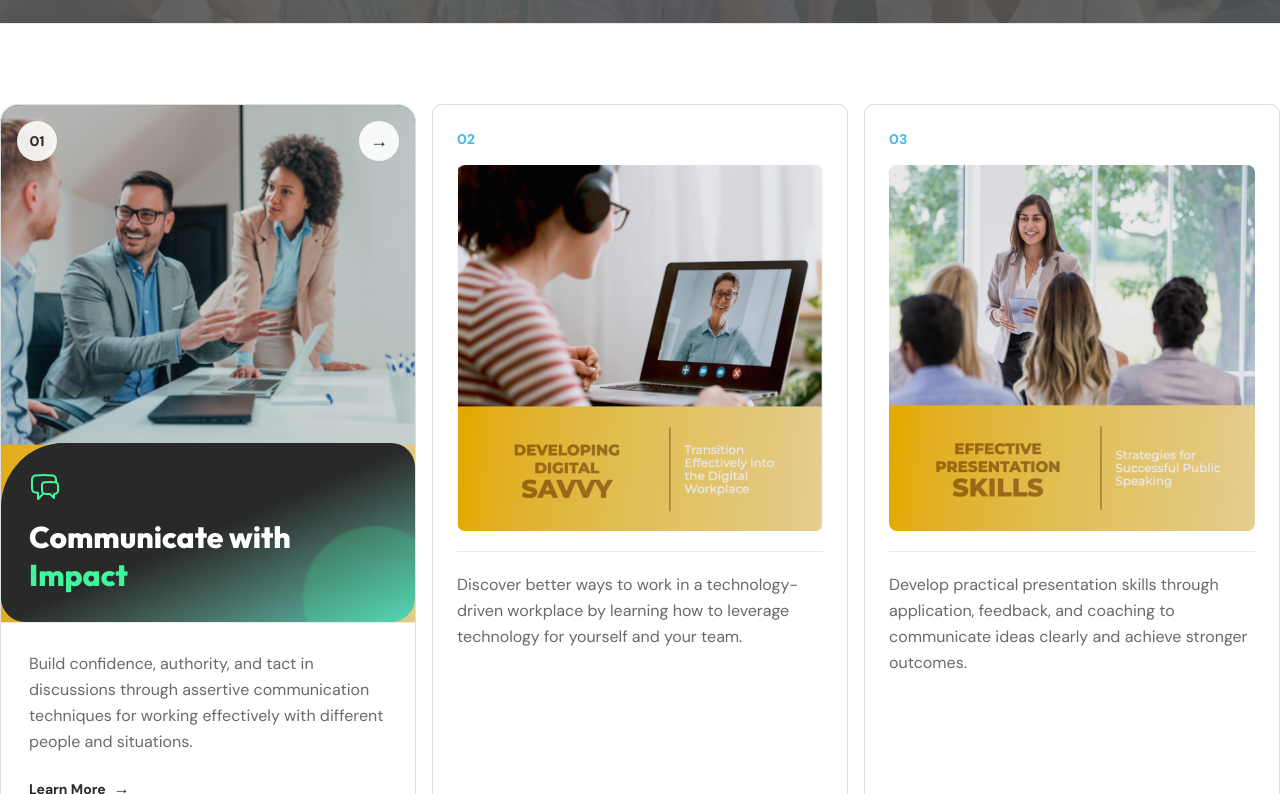
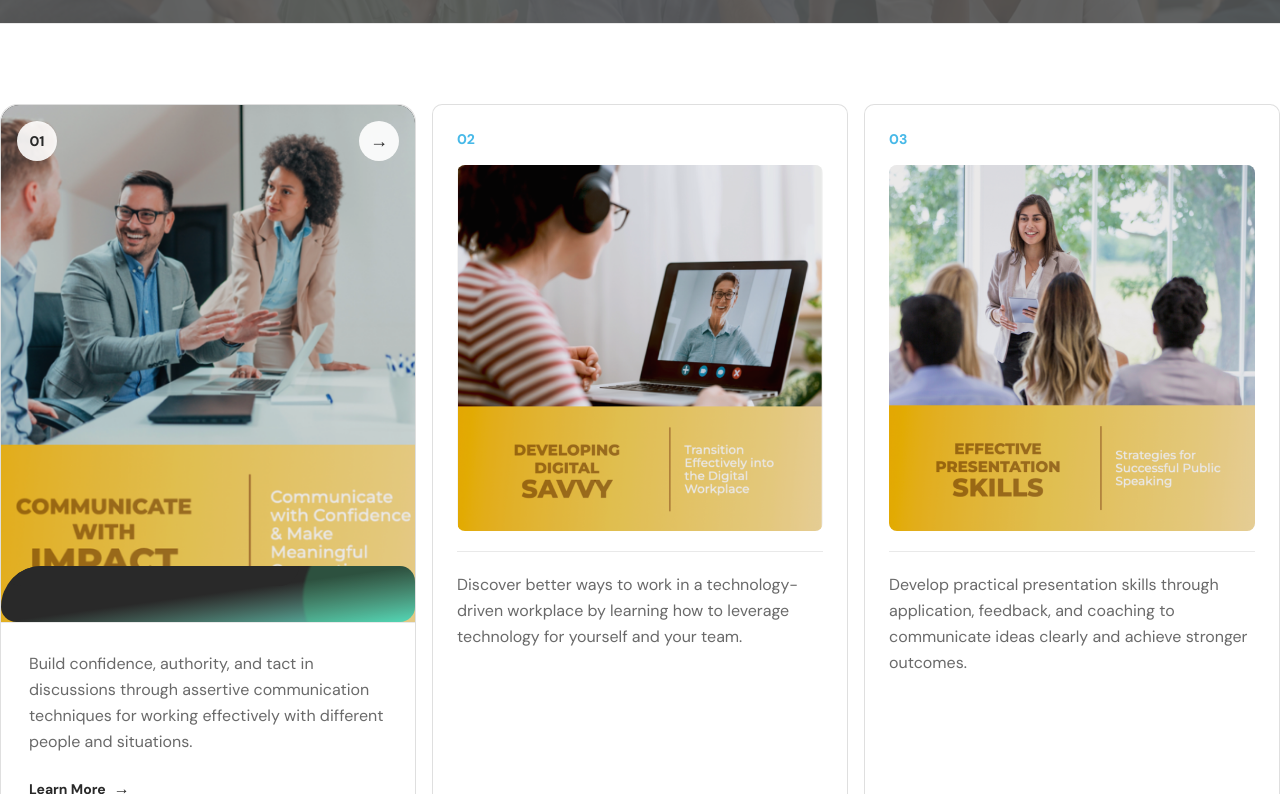
Before and after one commit to gabzy0423/The-Learning-Lab, a Next.js app: page /programs/personal-development in a window 1280 px wide. Shown: the part 421-1215 px from the top of the page. Built offline with nearby package versions, Linux system fonts and the light colour scheme.

Commit message:
Temporarily clear Card 1 bubble content

```diff
--- a/app/programs/[category]/page.tsx
+++ b/app/programs/[category]/page.tsx
@@ -1,6 +1,5 @@
 import { notFound } from "next/navigation";
 import Image from "next/image";
-import { ChatBubbleLeftRightIcon } from "@heroicons/react/24/outline";
 import { getProgram, programs } from "@/content/programs";
 
 export const instant = false;
@@ -104,12 +103,6 @@ export default async function CategoryPage({
                       </span>
                       <div className="absolute inset-x-0 bottom-0 isolate overflow-hidden rounded-[4rem_1.5rem_1.5rem_1.5rem] bg-gradient-to-br from-brand-charcoal via-brand-charcoal to-brand-turquoise/90 p-6 text-brand-white before:absolute before:-top-5 before:left-0 before:h-10 before:w-[72%] before:rounded-full before:bg-brand-charcoal sm:p-7">
                         <span aria-hidden="true" className="pointer-events-none absolute -bottom-12 -right-8 z-0 size-36 rounded-full bg-brand-mint-green/20 blur-[1px]" />
-                        <div className="relative z-10">
-                          <ChatBubbleLeftRightIcon className="size-8 text-brand-mint-green" aria-hidden="true" />
-                          <h3 className="mt-4 max-w-xs font-heading text-2xl font-extrabold leading-tight sm:text-3xl">
-                            Communicate with <span className="text-brand-mint-green">Impact</span>
-                          </h3>
-                        </div>
                       </div>
                     </div>
                     <div className="flex flex-1 flex-col border-t border-brand-charcoal/10 p-6 sm:p-7">
```
